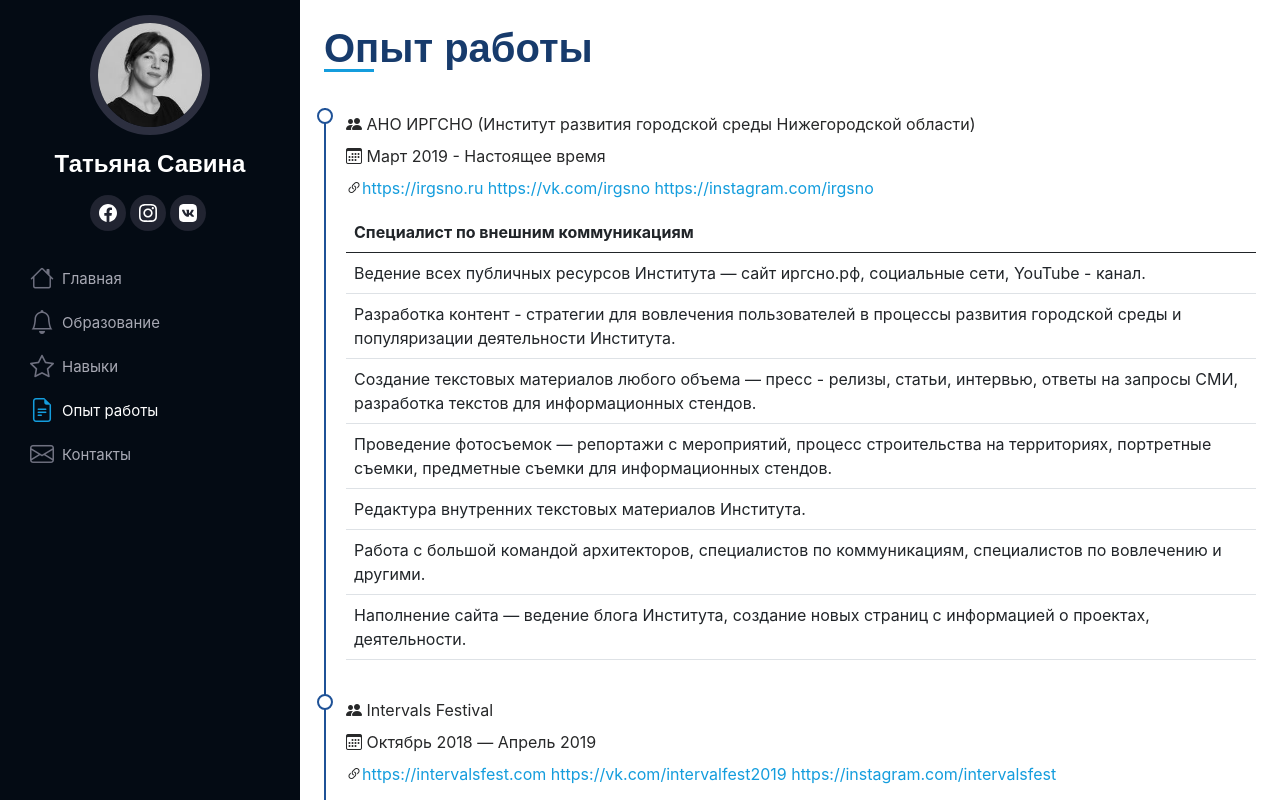
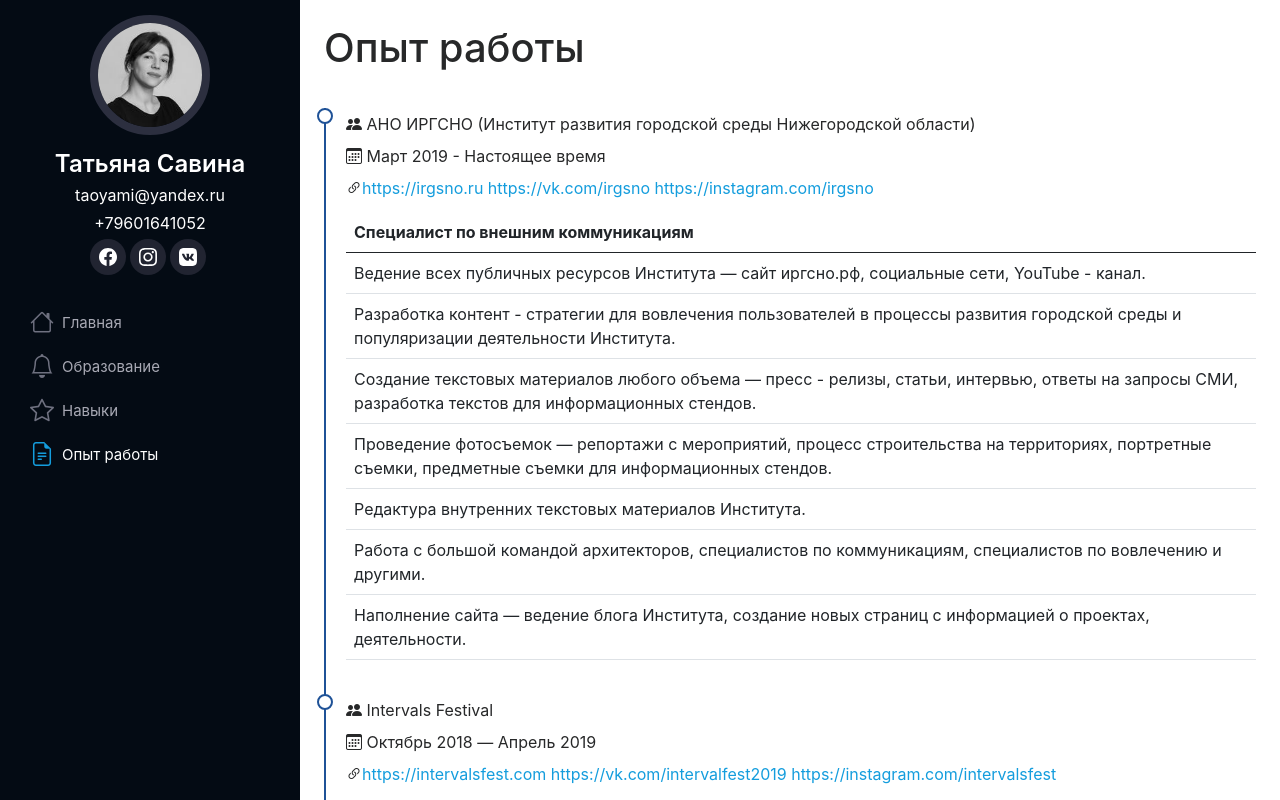
Before and after one commit to larek/personal-taoyami, a Next.js app: page /resume in a window 1280 px wide. Shown: the top 800 px of the page. Built offline with nearby package versions, Linux system fonts and the light colour scheme.

Commit message:
update headet

```diff
--- a/components/header.js
+++ b/components/header.js
@@ -18,8 +18,10 @@ export default function header() {
       <div className="d-flex flex-column">
         <div className="profile">
           <img src="/img/profile-pic.jpg" alt="" className="img-fluid rounded-circle" />
-          <h1 className="text-light"><a href="index.html">Татьяна Савина</a></h1>
-          <div className="social-links mt-3 text-center">
+          <h1 className="text-light text-center"><a href="index.html">Татьяна Савина</a></h1>
+          <div className='mt-1 text-center'><a className='text-white' href='mailto:taoyami@yandex.ru'>taoyami@yandex.ru</a></div>
+          <div className='mt-1 text-center'><a className='text-white' href='tel:+79601641052'>+79601641052</a></div>
+          <div className="social-links mt-1 text-center">
             <a href="https://facebook.com/taoyami1" target="_blank"><img src='/img/facebook.svg' className='img-fluid' /></a>
             <a href="https://instagram.com/taoyami" target="_blank"><img src='/img/instagram.svg' className='img-fluid' /></a>
             <a href="https://vk.com/taoyami" target="_blank"><img src='/img/vk.svg' className='img-fluid' /></a>
@@ -52,13 +54,6 @@ export default function header() {
                 Опыт работы
                 </a></Link>
             </li>
-            <li className={router.pathname === '/contacts' ? 'active' : ''}>
-              <Link href='contacts'><a href='/contacts'>
-                <i className='bi bi-envelope'></i>
-                Контакты
-                </a></Link>
-            </li>
-
           </ul>
         </nav>
         <button type="button" onClick={toggle} className="mobile-nav-toggle d-xl-none"><i className="bi bi-list"></i></button>
--- a/styles/header.scss
+++ b/styles/header.scss
@@ -29,7 +29,6 @@
   font-weight: 600;
   -moz-text-align-last: center;
   text-align-last: center;
-  font-family: "Poppins", sans-serif;
 }
 
 #header .profile h1 a, #header .profile h1 a:hover {
--- a/styles/index.scss
+++ b/styles/index.scss
@@ -20,10 +20,6 @@ a {
 a:hover {
   color: #37b3ed;
   text-decoration: none;
-}
-
-h1, h2, h3, h4, h5, h6 {
-  font-family: "Raleway", sans-serif;
 }
 
 @media (prefers-reduced-motion: no-preference) {
@@ -101,7 +97,6 @@ h1, h2, h3, h4, h5, h6 {
   color: #fff;
   margin-bottom: 50px;
   font-size: 26px;
-  font-family: "Poppins", sans-serif;
 }
 
 #hero p span {
@@ -143,26 +138,6 @@ section {
 
 .section-title {
   padding-bottom: 30px;
-}
-
-.section-title h1 {
-  // font-size: 32px;
-  font-weight: bold;
-  // margin-bottom: 20px;
-  // padding-bottom: 20px;
-  position: relative;
-  color: #173b6c;
-}
-
-.section-title h1::after {
-  content: '';
-  position: absolute;
-  display: block;
-  width: 50px;
-  height: 3px;
-  background: #149ddd;
-  bottom: 0;
-  left: 0;
 }
 
 .section-title p {
@@ -228,7 +203,6 @@ section {
 .facts .count-box p {
   padding: 15px 0 0 0;
   margin: 0 0 0 60px;
-  font-family: "Raleway", sans-serif;
   font-size: 14px;
   color: #122f57;
 }
@@ -239,7 +213,6 @@ section {
   margin-top: 20px;
   color: #122f57;
   font-size: 15px;
-  font-family: "Poppins", sans-serif;
   transition: ease-in-out 0.3s;
 }
 
@@ -263,7 +236,6 @@ section {
   text-transform: uppercase;
   display: block;
   font-weight: 600;
-  font-family: "Poppins", sans-serif;
   color: #050d18;
 }
 
@@ -307,7 +279,6 @@ section {
   font-size: 18px;
   font-weight: 600;
   text-transform: uppercase;
-  font-family: "Poppins", sans-serif;
   color: #050d18;
   margin-bottom: 10px;
 }
```
Also changed, not shown: pages/contacts.js (deleted, +0 -13 lines).
